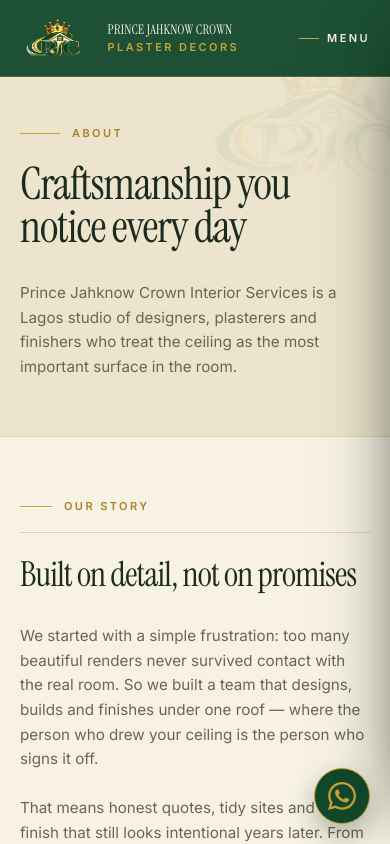
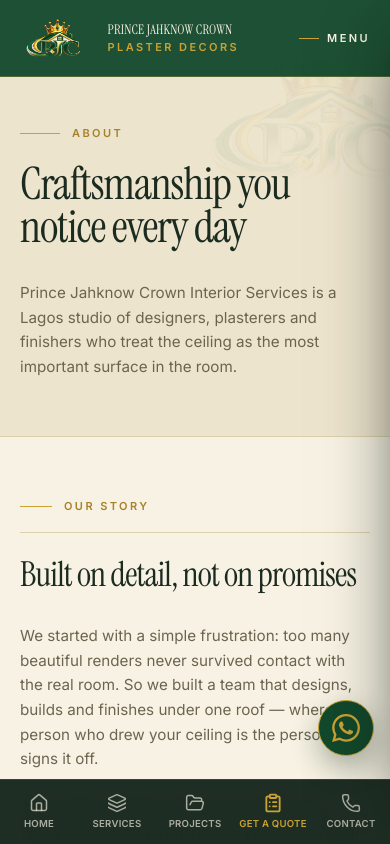
Before and after one commit to elpresidentey/PrinceJahkcrowninteriors, a Next.js app: page /en/about in a window 390 px wide. Shown: the top 844 px of the page. Built offline with nearby package versions, Linux system fonts and the light colour scheme; no server answers.

Commit message:
ui: mobile bottom tab bar (Home/Services/Projects/Quote/Contact) — app-like nav in browser and store apps

```diff
--- a/src/app/[lang]/layout.tsx
+++ b/src/app/[lang]/layout.tsx
@@ -9,6 +9,7 @@ import {
   Header,
   Footer,
   IntroSplash,
+  BottomNav,
 } from "@/components/layout";
 import { InstallPrompt, OfflineBanner, ServiceWorkerRegister } from "@/components/pwa";
 import { WhatsAppButton } from "@/components/shared";
@@ -138,6 +139,23 @@ export default async function LangRootLayout({
         <main className="flex-1">{children}</main>
         <Footer lang={lang} />
 
+        {/* Phone-style tab bar (mobile only, lives inside the store apps). */}
+        <BottomNav
+          ariaLabel="Primary"
+          items={[
+            { href: links[0].href, label: links[0].label, icon: "home" },
+            { href: links[2].href, label: links[2].label, icon: "services" },
+            { href: links[1].href, label: links[1].label, icon: "projects" },
+            {
+              href: localePath(lang, "/quote"),
+              label: t.nav.getQuote,
+              icon: "quote",
+              accent: true,
+            },
+            { href: links[4].href, label: links[4].label, icon: "contact" },
+          ]}
+        />
+
         <WhatsAppButton
           fixed
           phoneNumber={BUSINESS_INFO.whatsapp}
--- /dev/null
+++ b/src/components/layout/bottom-nav.tsx
@@ -0,0 +1,90 @@
+"use client";
+
+import Link from "next/link";
+import { usePathname } from "next/navigation";
+import { Home, Layers, FolderOpen, ClipboardList, Phone } from "lucide-react";
+import type { LucideIcon } from "lucide-react";
+
+const ICONS: Record<string, LucideIcon> = {
+  home: Home,
+  services: Layers,
+  projects: FolderOpen,
+  quote: ClipboardList,
+  contact: Phone,
+};
+
+export interface BottomNavItem {
+  href: string;
+  label: string;
+  /** Key into the icon set — see ICONS above. */
+  icon: "home" | "services" | "projects" | "quote" | "contact";
+  /** The quote CTA is visually emphasised as the main action. */
+  accent?: boolean;
+}
+
+interface BottomNavProps {
+  items: BottomNavItem[];
+  /** Accessible label for the <nav> landmark. */
+  ariaLabel: string;
+}
+
+/**
+ * Mobile bottom navigation bar — the phone-style tab strip. Desktop keeps the
+ * regular header; this renders only below the `md` breakpoint, so it sits
+ * inside the TWA/App-Store wrappers as an app-like tab bar. Safe-area padding
+ * keeps it clear of iPhone home-indicator edges.
+ */
+export function BottomNav({ items, ariaLabel }: BottomNavProps) {
+  const pathname = usePathname();
+
+  return (
+    <>
+      {/* Spacer so the fixed bar never covers the footer's last lines. */}
+      <div
+        aria-hidden="true"
+        className="h-[calc(env(safe-area-inset-bottom)+4.5rem)] md:hidden"
+      />
+
+      <nav
+        aria-label={ariaLabel}
+        className="fixed inset-x-0 bottom-0 z-40 border-t border-gold-bright/20 bg-ink/95 text-primary-foreground backdrop-blur-md md:hidden"
+        style={{ paddingBottom: "env(safe-area-inset-bottom)" }}
+      >
+        <ul className="grid grid-cols-5">
+          {items.map((item) => {
+            const Icon = ICONS[item.icon];
+            const path = item.href.replace(/\/$/, "");
+            const active =
+              item.accent !== true &&
+              (item.icon === "home"
+                ? pathname === path || pathname === path + "/"
+                : pathname === path || pathname.startsWith(path + "/"));
+            return (
+              <li key={item.href} className="flex">
+                <Link
+                  href={item.href}
+                  aria-current={active ? "page" : undefined}
+                  className={
+                    "flex min-h-16 flex-1 flex-col items-center justify-center gap-1 px-1 py-2 text-[0.6rem] font-semibold uppercase tracking-wide transition-colors " +
+                    (item.accent
+                      ? "text-gold-bright"
+                      : active
+                        ? "text-gold-bright"
+                        : "text-primary-foreground/65 hover:text-primary-foreground")
+                  }
+                >
+                  <Icon
+                    strokeWidth={active || item.accent ? 2.2 : 1.8}
+                    className="h-5 w-5"
+                    aria-hidden="true"
+                  />
+                  <span className="max-w-full truncate">{item.label}</span>
+                </Link>
+              </li>
+            );
+          })}
+        </ul>
+      </nav>
+    </>
+  );
+}
--- a/src/components/layout/index.ts
+++ b/src/components/layout/index.ts
@@ -5,3 +5,4 @@ export { IntroSplash } from "./intro-splash";
 export { Logo, LogoMark, LogoLockup, BRAND_NAME } from "./logo";
 export { LanguageSwitcher } from "./language-switcher";
 export { CurrentYear } from "./current-year";
+export { BottomNav, type BottomNavItem } from "./bottom-nav";
--- a/src/components/shared/whatsapp-button.tsx
+++ b/src/components/shared/whatsapp-button.tsx
@@ -30,7 +30,7 @@ export function WhatsAppButton({
       <button
         onClick={handleClick}
         className={cn(
-          "fixed bottom-5 right-5 z-50 flex h-14 w-14 items-center justify-center rounded-full border border-gold-bright bg-primary text-gold-bright shadow-[0_12px_28px_rgba(9,37,22,0.3)] transition-all duration-300 hover:scale-105 hover:bg-gold-bright hover:text-ink",
+          "fixed bottom-[5.5rem] right-4 z-50 flex h-14 w-14 items-center justify-center rounded-full border border-gold-bright bg-primary text-gold-bright shadow-[0_12px_28px_rgba(9,37,22,0.3)] transition-all duration-300 hover:scale-105 hover:bg-gold-bright hover:text-ink md:bottom-5 md:right-5",
           className
         )}
         aria-label={ariaLabel}
```
